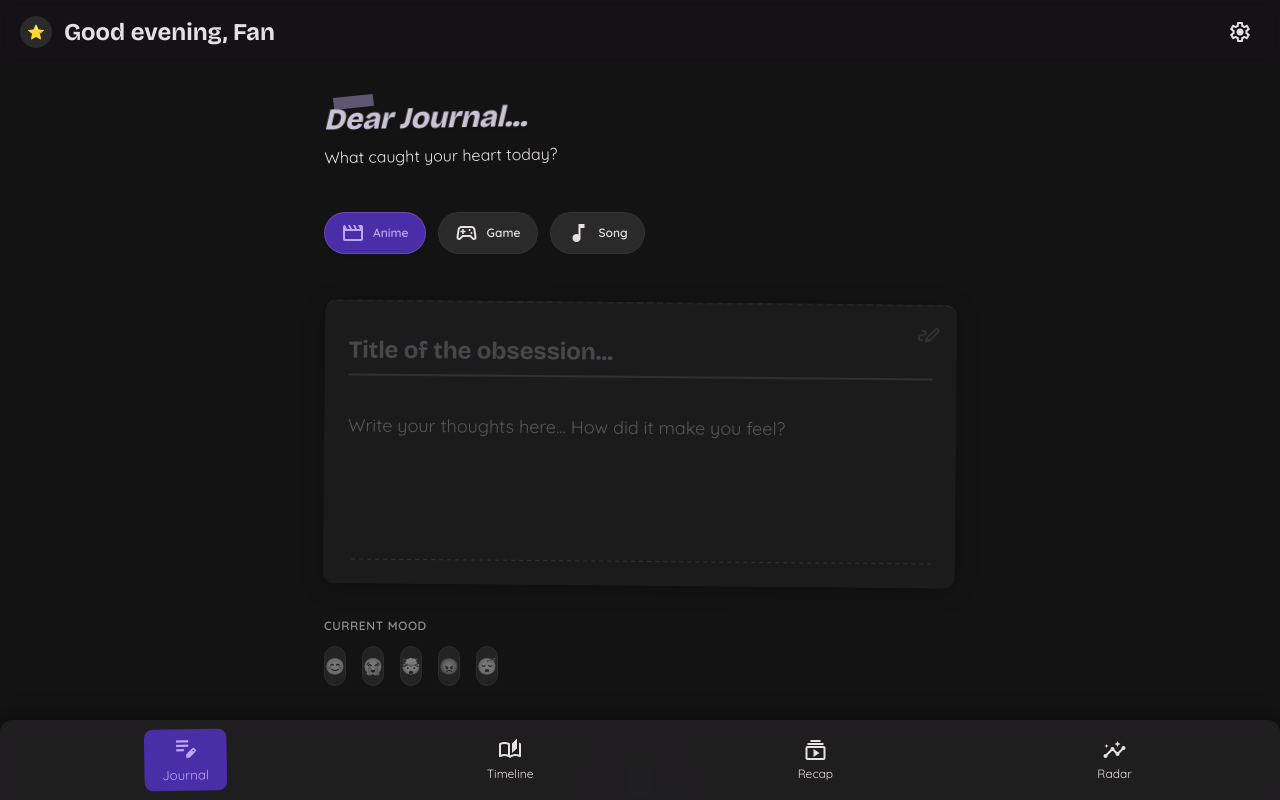
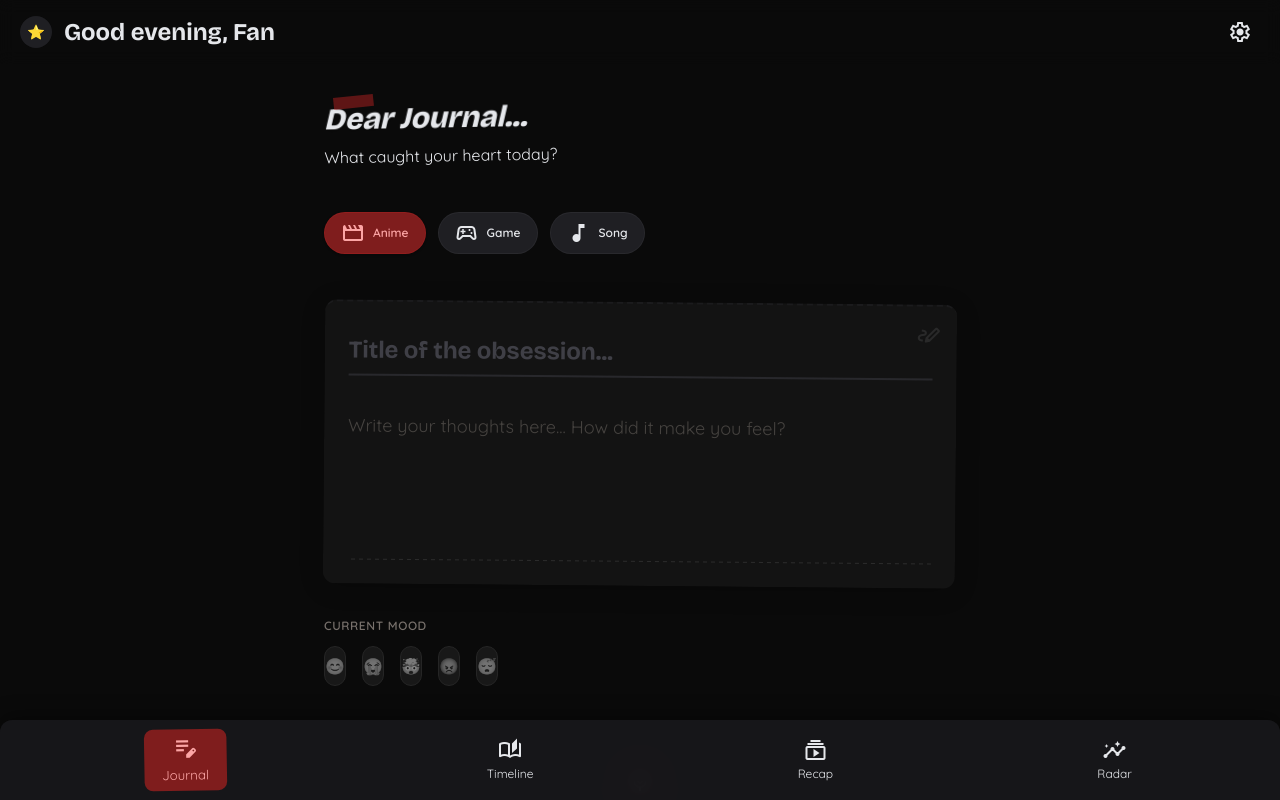
Before and after one commit to yvesdylane/kyuutai, a Next.js app: page /devotion-log in a window 1280 px wide. Shown: the top 800 px of the page. Built offline with nearby package versions, Linux system fonts and the light colour scheme; no server answers.

Commit message:
feat: overhaul CSS theme from purple to crimson red

```diff
--- a/app/globals.css
+++ b/app/globals.css
@@ -1,51 +1,51 @@
 @import "tailwindcss";
 
 @theme inline {
-  --color-background: #141314;
-  --color-on-background: #e5e1e2;
-  --color-surface: #141314;
-  --color-surface-dim: #141314;
-  --color-surface-bright: #3a393a;
-  --color-surface-container-lowest: #0e0e0f;
-  --color-surface-container-low: #1c1b1c;
-  --color-surface-container: #201f20;
-  --color-surface-container-high: #2b2a2b;
-  --color-surface-container-highest: #363435;
-  --color-surface-variant: #363435;
-  --color-surface-tint: #c9c4d5;
-  --color-primary: #c9c4d5;
-  --color-primary-container: #12101c;
-  --color-on-primary: #312f3c;
-  --color-on-primary-container: #7f7b8b;
-  --color-primary-fixed: #e6e0f2;
-  --color-primary-fixed-dim: #c9c4d5;
-  --color-on-primary-fixed: #1c1a26;
-  --color-on-primary-fixed-variant: #484553;
-  --color-secondary: #cbbeff;
-  --color-secondary-container: #4a2ea7;
-  --color-on-secondary: #330b91;
-  --color-on-secondary-container: #baa9ff;
-  --color-secondary-fixed: #e7deff;
-  --color-secondary-fixed-dim: #cbbeff;
-  --color-on-secondary-fixed: #1e0061;
-  --color-on-secondary-fixed-variant: #4a2ea7;
-  --color-tertiary: #ffb597;
-  --color-tertiary-container: #260800;
-  --color-on-tertiary: #581d00;
-  --color-on-tertiary-container: #bf643a;
-  --color-tertiary-fixed: #ffdbcd;
-  --color-tertiary-fixed-dim: #ffb597;
-  --color-on-tertiary-fixed: #360f00;
-  --color-on-tertiary-fixed-variant: #7a3008;
-  --color-error: #ffb4ab;
-  --color-error-container: #93000a;
-  --color-on-error: #690005;
-  --color-on-error-container: #ffdad6;
-  --color-outline: #938f96;
-  --color-outline-variant: #48464c;
-  --color-inverse-surface: #e5e1e2;
-  --color-inverse-on-surface: #313031;
-  --color-inverse-primary: #605c6b;
+  --color-background: #0a0a0a;
+  --color-on-background: #e5e7eb;
+  --color-surface: #0a0a0a;
+  --color-surface-dim: #0a0a0a;
+  --color-surface-bright: #27272a;
+  --color-surface-container-lowest: #050505;
+  --color-surface-container-low: #131313;
+  --color-surface-container: #18181b;
+  --color-surface-container-high: #1f1f23;
+  --color-surface-container-highest: #27272a;
+  --color-surface-variant: #27272a;
+  --color-surface-tint: #e5e7eb;
+  --color-primary: #e5e7eb;
+  --color-primary-container: #1a0505;
+  --color-on-primary: #1c1917;
+  --color-on-primary-container: #a8a29e;
+  --color-primary-fixed: #f5f5f4;
+  --color-primary-fixed-dim: #e5e7eb;
+  --color-on-primary-fixed: #1c1917;
+  --color-on-primary-fixed-variant: #44403c;
+  --color-secondary: #dc2626;
+  --color-secondary-container: #7f1d1d;
+  --color-on-secondary: #fef2f2;
+  --color-on-secondary-container: #fca5a5;
+  --color-secondary-fixed: #fee2e2;
+  --color-secondary-fixed-dim: #dc2626;
+  --color-on-secondary-fixed: #450a0a;
+  --color-on-secondary-fixed-variant: #991b1b;
+  --color-tertiary: #f97316;
+  --color-tertiary-container: #431407;
+  --color-on-tertiary: #fff7ed;
+  --color-on-tertiary-container: #fb923c;
+  --color-tertiary-fixed: #ffedd5;
+  --color-tertiary-fixed-dim: #f97316;
+  --color-on-tertiary-fixed: #431407;
+  --color-on-tertiary-fixed-variant: #c2410c;
+  --color-error: #fca5a5;
+  --color-error-container: #7f1d1d;
+  --color-on-error: #450a0a;
+  --color-on-error-container: #fee2e2;
+  --color-outline: #78716c;
+  --color-outline-variant: #3f3f46;
+  --color-inverse-surface: #e5e7eb;
+  --color-inverse-on-surface: #1c1917;
+  --color-inverse-primary: #7f1d1d;
 
   --font-display: "Bricolage Grotesque", serif;
   --font-body: "Quicksand", sans-serif;
@@ -96,7 +96,7 @@ body {
   position: absolute;
   width: 40px;
   height: 12px;
-  background-color: rgba(203, 190, 255, 0.4);
+  background-color: rgba(220, 38, 38, 0.4);
   transform: rotate(-5deg);
   top: -5px;
   left: 10px;
@@ -110,15 +110,15 @@ body {
 @keyframes pulse-ring {
   0% {
     transform: scale(0.95);
-    box-shadow: 0 0 0 0 rgba(201, 196, 213, 0.7);
+    box-shadow: 0 0 0 0 rgba(220, 38, 38, 0.7);
   }
   70% {
     transform: scale(1);
-    box-shadow: 0 0 0 20px rgba(201, 196, 213, 0);
+    box-shadow: 0 0 0 20px rgba(220, 38, 38, 0);
   }
   100% {
     transform: scale(0.95);
-    box-shadow: 0 0 0 0 rgba(201, 196, 213, 0);
+    box-shadow: 0 0 0 0 rgba(220, 38, 38, 0);
   }
 }
 
@@ -145,3 +145,16 @@ body {
     transform: scale(1);
   }
 }
+
+@keyframes equalizer {
+  from { height: 4px; }
+  to { height: 28px; }
+}
+
+.anime-glow {
+  box-shadow: 0 0 20px rgba(220, 38, 38, 0.15), 0 0 60px rgba(220, 38, 38, 0.05);
+}
+
+.anime-glow-strong {
+  box-shadow: 0 0 30px rgba(220, 38, 38, 0.25), 0 0 80px rgba(220, 38, 38, 0.1);
+}
```
